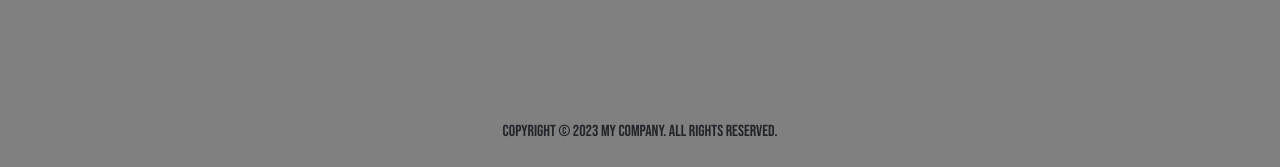
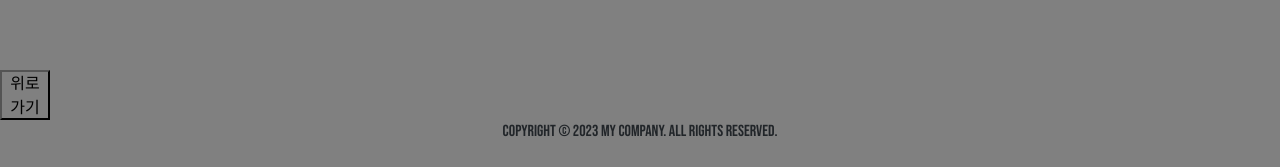
Before and after one commit to Eclipse-K/Animation_Page, a React (Create React App) app: page / in a window 1280 px wide. Shown: the part 630-797 px from the top of the page. Built offline with nearby package versions, Linux system fonts and the light colour scheme.

Commit message:
Add ScrollTopButton

```diff
--- a/src/Components/App.js
+++ b/src/Components/App.js
@@ -3,6 +3,7 @@ import NavDrop from "./NavDrop";
 import "./App.css";
 import Search from "./SearchBar";
 import Copyright from "./Copyright";
+import ScrollTopButton from "./ScrollTopButton";
 
 function App() {
   return (
@@ -14,6 +15,7 @@ function App() {
       </div>
 
       <Search />
+      <ScrollTopButton />
 
       <Copyright />
     </div>
--- /dev/null
+++ b/src/Components/ScrollTopButton.css
@@ -0,0 +1,6 @@
+.scrollbutton {
+  position: fixed;
+  width: 50px;
+  height: 50px;
+  bottom: 50px;
+}
--- /dev/null
+++ b/src/Components/ScrollTopButton.js
@@ -0,0 +1,16 @@
+import { FiArrowUp } from "react-icons/fi";
+import "./ScrollTopButton.css";
+
+function ScrollTopButton() {
+  const handleScrollTop = () => {
+    window.scrollTo({ top: 0, behavior: "smooth" });
+  };
+
+  return (
+    <button className="scrollbutton" onClick={handleScrollTop}>
+      {FiArrowUp}위로가기
+    </button>
+  );
+}
+
+export default ScrollTopButton;
```
